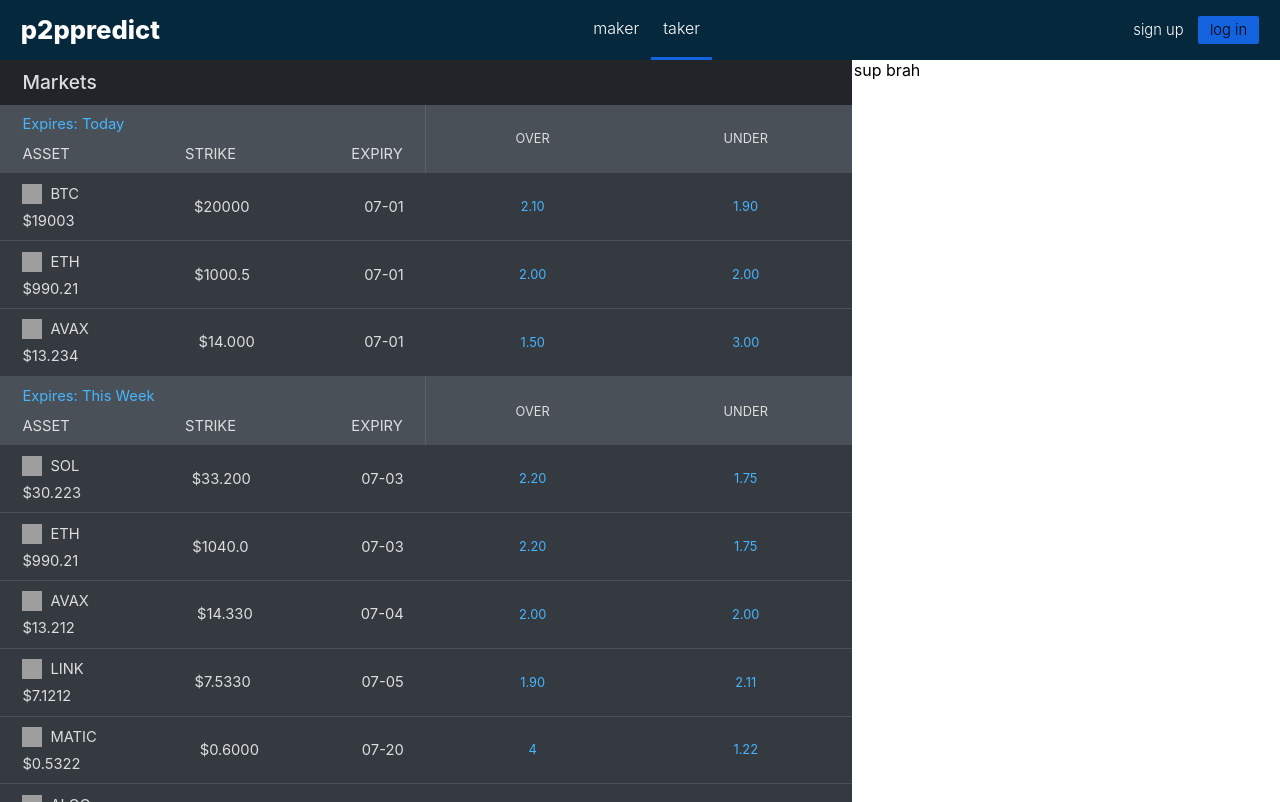
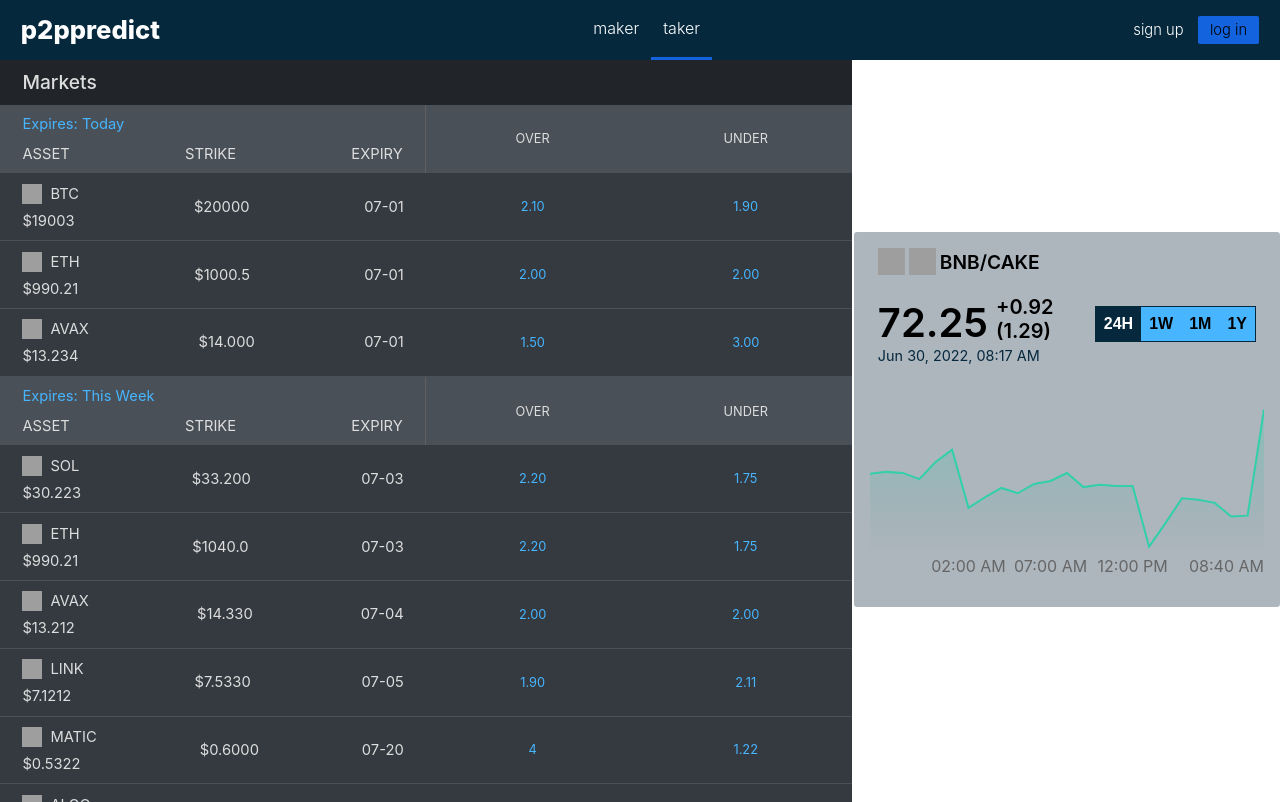
Before and after one commit to holma91/p2ppredict, a Next.js app: page /taker in a window 1280 px wide. Built offline with nearby package versions, Linux system fonts and the light colour scheme; grey boxes are pictures that could not be loaded.

Commit message:
chart on taker page

```diff
--- a/components/Chart/BasicChart.tsx
+++ b/components/Chart/BasicChart.tsx
@@ -1,18 +1,24 @@
 import { useState, memo } from 'react';
 import styled from 'styled-components';
 import { getTimeWindowChange } from './utils/utils';
-import { prices } from '../../data/mockPrices';
+import { getPrices } from '../../data/mockPrices';
 import SwapLineChart from './SwapLineChart';
 
 type BasicChartProps = {
-  token0Address: any;
-  token1Address: any;
-  inputCurrency: any;
-  outputCurrency: any;
+  height: number;
+  width: number;
+  chartHeight: number;
+  token0Address: string;
+  token1Address: string;
+  inputCurrency: string;
+  outputCurrency: string;
   currentSwapPrice: any;
 };
 
 const BasicChart = ({
+  height,
+  width,
+  chartHeight,
   token0Address,
   token1Address,
   inputCurrency,
@@ -21,7 +27,9 @@ const BasicChart = ({
 }: BasicChartProps) => {
   const timeWindow = 0;
 
-  const pairPrices = prices;
+  const pairPrices = getPrices();
+  console.log(pairPrices);
+
   const pairId = '0x0ed7e52944161450477ee417de9cd3a859b14fd0';
 
   const [hoverValue, setHoverValue] = useState<number | undefined>();
@@ -29,7 +37,6 @@ const BasicChart = ({
   const valueToDisplay = hoverValue || pairPrices[pairPrices.length - 1]?.value;
   const { changePercentage, changeValue } = getTimeWindowChange(pairPrices);
   const isChangePositive = changeValue >= 0;
-  const chartHeight = '378px';
 
   const locale = 'en-US';
   const currentDate = new Date().toLocaleString(locale, {
@@ -45,10 +52,11 @@ const BasicChart = ({
       <StyledFlex>
         <div className="inner">
           <div className="inner-inner">
-            <span className="price">72.01</span>
-            <span className="change">+0.940 (1.32%)</span>
+            <span className="price">{valueToDisplay.toFixed(2)}</span>
+            <span className="change">
+              +{changeValue.toFixed(2)} ({changePercentage})
+            </span>
           </div>
-
           <div className="date">{hoverDate || currentDate}</div>
         </div>
         <div>
@@ -74,11 +82,11 @@ const BasicChart = ({
 };
 
 type BoxProps = {
-  height: string;
+  height: number;
 };
 
 const Box = styled.div<BoxProps>`
-  height: ${({ height }) => height};
+  height: ${({ height }) => height + 'px'};
   width: 100%;
   padding: 1rem;
 `;
--- a/components/Chart/PriceChart.tsx
+++ b/components/Chart/PriceChart.tsx
@@ -2,21 +2,21 @@ import styled from 'styled-components';
 import BasicChart from './BasicChart';
 import { assetToImage } from '../../utils/misc';
 
-const StyledPriceChart = styled.div`
-  border-radius: 0.2rem;
-  padding-top: 0.5rem;
-  background-color: ${({ theme }) => `${theme.colors.gray[10]}`};
-`;
-
 type PriceChartProps = {
-  inputCurrency: any;
-  outputCurrency: any;
-  token0Address: any;
-  token1Address: any;
+  height: number;
+  width: number;
+  chartHeight: number;
+  inputCurrency: string;
+  outputCurrency: string;
+  token0Address: string;
+  token1Address: string;
   currentSwapPrice: any;
 };
 
 const PriceChart = ({
+  height,
+  width,
+  chartHeight,
   inputCurrency,
   outputCurrency,
   token0Address,
@@ -33,6 +33,9 @@ const PriceChart = ({
         </div>
       </StyledFlex>
       <BasicChart
+        height={height}
+        width={width}
+        chartHeight={chartHeight}
         token0Address={token0Address}
         token1Address={token1Address}
         inputCurrency={inputCurrency}
@@ -42,6 +45,14 @@ const PriceChart = ({
     </StyledPriceChart>
   );
 };
+
+const StyledPriceChart = styled.div`
+  width: 100%;
+  height: 100%;
+  border-radius: 0.2rem;
+  padding-top: 0.5rem;
+  background-color: ${({ theme }) => `${theme.colors.gray[10]}`};
+`;
 
 const StyledFlex = styled.div`
   display: flex;
--- a/components/Chart/PriceChartContainer.tsx
+++ b/components/Chart/PriceChartContainer.tsx
@@ -2,7 +2,17 @@ import { useState } from 'react';
 import styled from 'styled-components';
 import PriceChart from './PriceChart';
 
-const PriceChartContainer: React.FC = () => {
+type PriceChartContainerProps = {
+  height: number;
+  width: number;
+  chartHeight: number;
+};
+
+const PriceChartContainer = ({
+  height,
+  width,
+  chartHeight,
+}: PriceChartContainerProps) => {
   const inputCurrency = 'bnb';
   const outputCurrency = 'cake';
   const token0Address = '0xbb4cdb9cbd36b01bd1cbaebf2de08d9173bc095c';
@@ -15,21 +25,25 @@ const PriceChartContainer: React.FC = () => {
   };
 
   return (
-    <Cont>
+    <ChartContainer height={height} width={width}>
       <PriceChart
+        height={height}
+        width={width}
+        chartHeight={chartHeight}
         token0Address={isPairReversed ? token1Address : token0Address}
         token1Address={isPairReversed ? token0Address : token1Address}
         inputCurrency={isPairReversed ? outputCurrency : inputCurrency}
         outputCurrency={isPairReversed ? inputCurrency : outputCurrency}
         currentSwapPrice={currentSwapPrice}
       />
-    </Cont>
+    </ChartContainer>
   );
 };
 
-const Cont = styled.div`
-  height: 500px;
-  width: 900px;
+const ChartContainer = styled.div<{ height: number; width: number }>`
+  display: flex;
+  height: ${({ height }) => height + 'px'};
+  width: ${({ width }) => width + 'px'};
 `;
 
 export default PriceChartContainer;
--- a/data/mockPrices.ts
+++ b/data/mockPrices.ts
@@ -1,4 +1,7 @@
-export const prices = [
+import { time } from 'console';
+
+export const getPrices = () => {
+  const prices = [
     {
       time: '2022-06-21T20:00:00.000Z',
       value: 71.33119827515131,
@@ -96,7 +99,17 @@ export const prices = [
       value: 70.73359681352302,
     },
     {
-    time: '2022-07-01T10:44:23.350Z',
-    value: 72.2714,
+      time: '2022-07-02T08:40:30.642Z',
+      value: 72.2501,
     },
   ];
+
+  const processedPrices = prices.map((price) => {
+    return {
+      value: price.value,
+      time: new Date(price.time),
+    };
+  });
+
+  return processedPrices;
+};
--- a/pages/taker.tsx
+++ b/pages/taker.tsx
@@ -4,6 +4,7 @@ import styled from 'styled-components';
 
 import { assetToImage } from '../utils/misc';
 import { mockOptions } from '../data/mockOptions';
+import PriceChartContainer from '../components/Chart/PriceChartContainer';
 
 interface Props {
   colored?: boolean;
@@ -99,12 +100,25 @@ const Taker: NextPage = () => {
           })}
         </Overview>
       </Left>
-      <Right>sup brah</Right>
+      <Right>
+        <PriceChartContainer
+          height={375}
+          width={500}
+          chartHeight={240}
+        ></PriceChartContainer>
+      </Right>
     </Container>
   );
 };
 
-// Chart is a component
+const Right = styled.div`
+  height: 90vh;
+  overflow-y: scroll;
+
+  display: flex;
+  align-items: center;
+  justify-content: center;
+`;
 
 const Left = styled.div`
   height: 92.75vh;
@@ -121,11 +135,6 @@ const Left = styled.div`
       font-weight: 500;
     }
   }
-`;
-
-const Right = styled.div`
-  height: 90vh;
-  overflow-y: scroll;
 `;
 
 const SectionHeader = styled.div`
```
Also changed, not shown: pages/chart.tsx (+1 -119 lines). Lines whose indentation alone changed are shown as unchanged.
